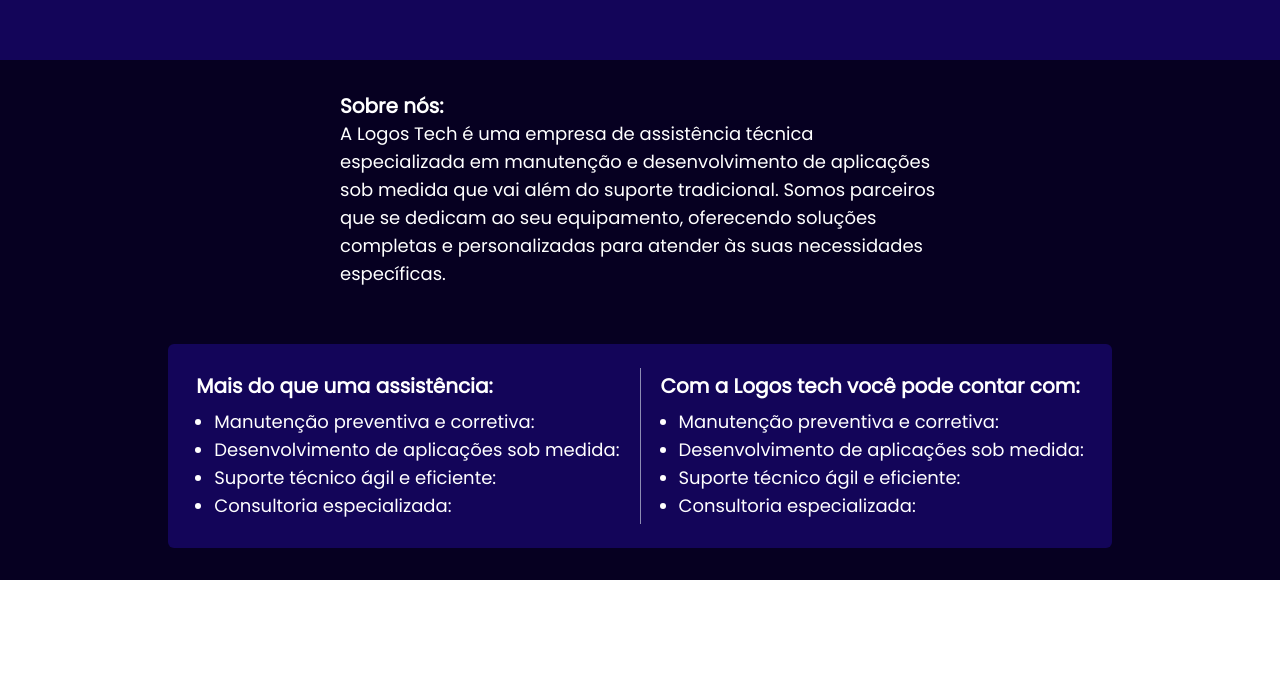
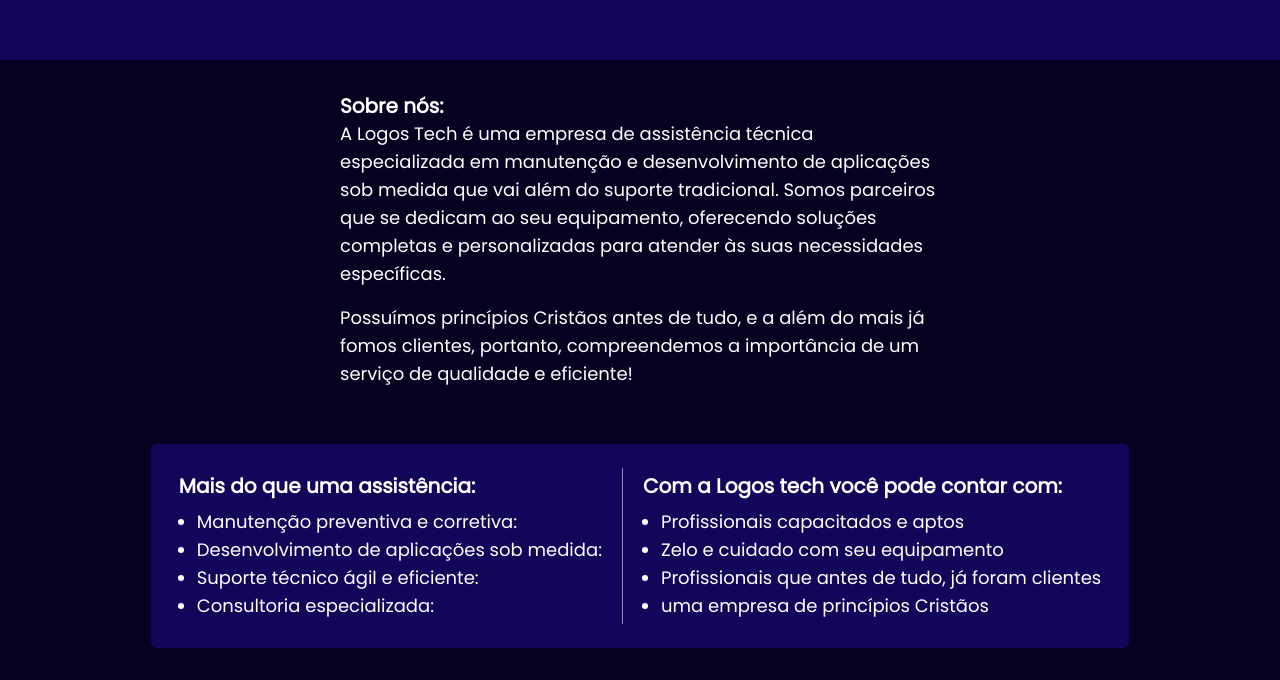
Before and after one commit to Ryansv1/logos-tech-landing-tst, a Next.js app in the folder logos-tech-landing/: page / in a window 1280 px wide. Shown: the part 572-1252 px from the top of the page. Before the commit the page ends 1152 px from the top, so only its background shows below. Built offline with nearby package versions, Linux system fonts and the light colour scheme.

Commit message:
release: version 1.0.0

```diff
--- a/logos-tech-landing/src/app/page.tsx
+++ b/logos-tech-landing/src/app/page.tsx
@@ -3,9 +3,7 @@ import Image from "next/image";
 import {
   Box,
   Center,
-  Container,
   Divider,
-  Heading,
   ListItem,
   UnorderedList,
 } from "@chakra-ui/react";
@@ -34,6 +32,7 @@ export default function Home() {
       <section className="w-full relative text-white py-8 flex flex-col items-center bg-logos-primary-bg gap-4 flex-1">
         <section className="w-full md:w-2/4 px-6 md:px-5 md:pb-10">
           <h1 className="text-md md:text-xl font-bold">Sobre nós:</h1>
+          <span className="space-y-4">
             <p className="text-sm md:text-lg">
               A Logos Tech é uma empresa de assistência técnica especializada em
               manutenção e desenvolvimento de aplicações sob medida que vai além
@@ -41,6 +40,12 @@ export default function Home() {
               equipamento, oferecendo soluções completas e personalizadas para
               atender às suas necessidades específicas.
             </p>
+            <p className="text-sm md:text-lg">
+              Possuímos princípios Cristãos antes de tudo, e a além do mais já
+              fomos clientes, portanto, compreendemos a importância de um
+              serviço de qualidade e eficiente!
+            </p>
+          </span>
         </section>
         <section className="flex flex-col sm:flex-row gap-4 items-center justify-between bg-logos-secondary-bg md:p-6 p-3 rounded-md mx-4 box-content">
           <Box className="text-sm md:text-lg p-1 flex flex-col gap-2">
@@ -63,10 +68,12 @@ export default function Home() {
               Com a Logos tech você pode contar com:
             </h1>
             <UnorderedList>
-              <ListItem>Manutenção preventiva e corretiva:</ListItem>
-              <ListItem>Desenvolvimento de aplicações sob medida:</ListItem>
-              <ListItem>Suporte técnico ágil e eficiente:</ListItem>
-              <ListItem>Consultoria especializada:</ListItem>
+              <ListItem>Profissionais capacitados e aptos</ListItem>
+              <ListItem>Zelo e cuidado com seu equipamento</ListItem>
+              <ListItem>
+                Profissionais que antes de tudo, já foram clientes
+              </ListItem>
+              <ListItem>uma empresa de princípios Cristãos</ListItem>
             </UnorderedList>
           </Box>
         </section>
--- a/logos-tech-landing/src/app/servicos/page.tsx
+++ b/logos-tech-landing/src/app/servicos/page.tsx
@@ -28,10 +28,7 @@ export default function Servicos() {
         className="bg-servicos-manutencao min-h-2/4 w-full relative bg-[center] bg-cover"
       >
         <motion.div className="bg-gradient-to-b from-logos-primary-bg absolute inset-x-0 left-0 w-full p-10">
-          <motion.h1
-            animate={{ scale: isContainerInView ? 1 : 0 }}
-            className="text-sm md:text-2xl font-bold text-center"
-          >
+          <motion.h1 className="text-sm md:text-2xl font-bold text-center">
             Manutenção preventiva e corretiva
           </motion.h1>
         </motion.div>
--- a/logos-tech-landing/src/app/sobre-nos/page.tsx
+++ /dev/null
@@ -1,5 +0,0 @@
-import * as React from "react";
-
-export default function SobreNos() {
-  return <h1>Sobre nós</h1>;
-}
--- a/logos-tech-landing/src/app/teste/page.tsx
+++ /dev/null
@@ -1,7 +0,0 @@
-"use client";
-import * as React from "react";
-import { motion } from "framer-motion";
-
-export default function Component() {
-  return <motion.div></motion.div>;
-}
--- a/logos-tech-landing/src/components/navbar.tsx
+++ b/logos-tech-landing/src/components/navbar.tsx
@@ -22,7 +22,14 @@ export default function NavBar() {
 
   return (
     <section className="bg-logos-primary-bg w-screen px-8 flex flex-row justify-between items-center relative z-20 ">
-      <Image src="/logos-white.png" alt="Logos Tech" width={100} height={100} />
+      <Link href="/">
+        <Image
+          src="/logos-white.png"
+          alt="Logos Tech"
+          width={100}
+          height={100}
+        />
+      </Link>
       <Button maxBlockSize={"sm"} onClick={onOpen}>
         <HamburgerIcon />
       </Button>
```
Lines whose indentation alone changed are shown as unchanged.
